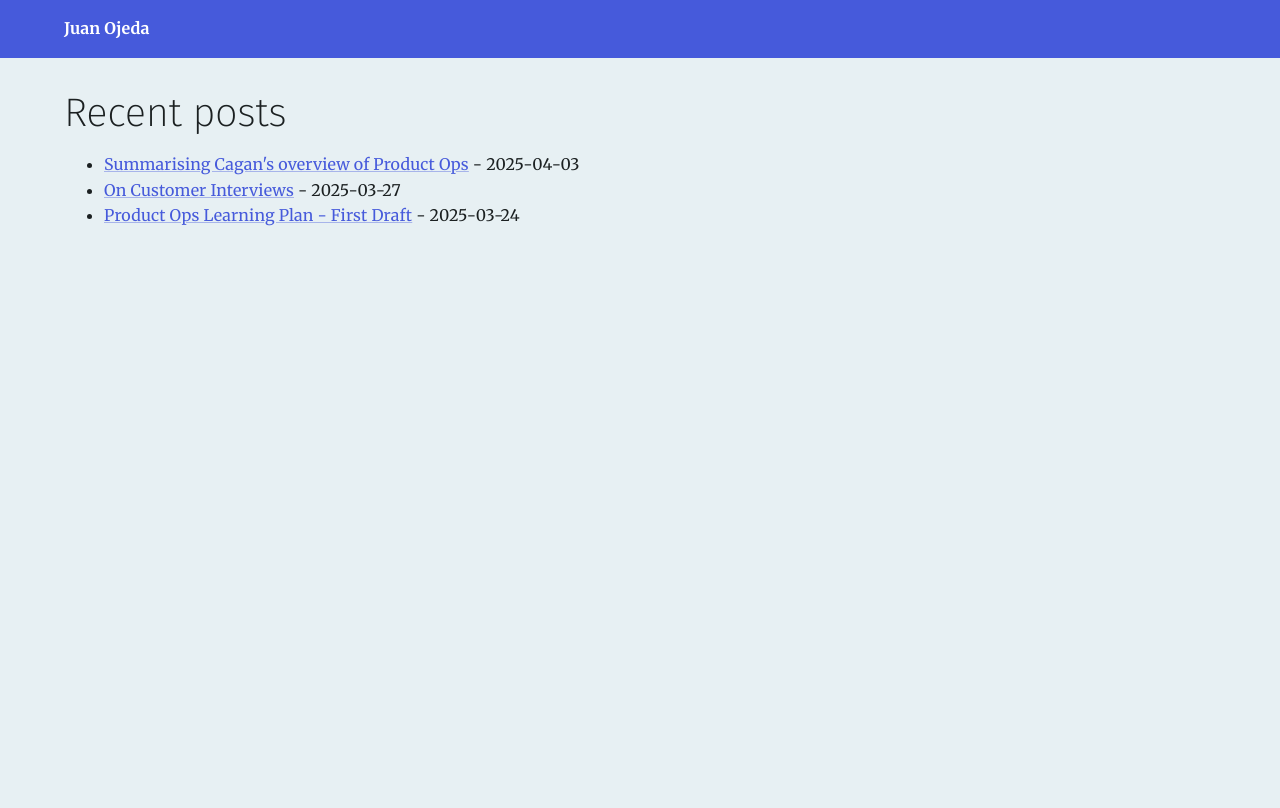
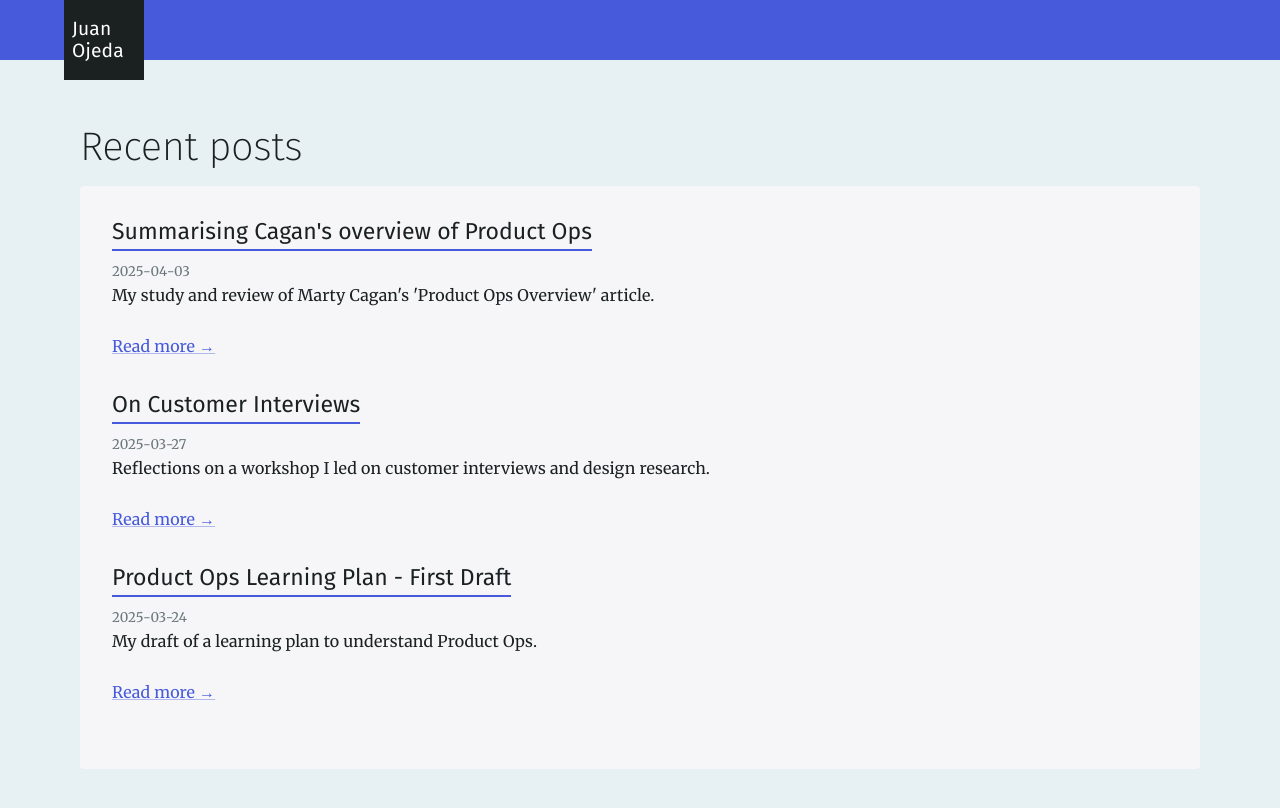
Before and after one commit to juanojeda/blog, a Next.js app: page / in a window 1280 px wide. Shown: the top 808 px of the page. Built offline with nearby package versions, Linux system fonts and the light colour scheme; what @mui/material-nextjs would draw is missing.

Commit message:
theme closer to juanojeda.com, add post summary =

```diff
--- a/src/app/HomePage.tsx
+++ b/src/app/HomePage.tsx
@@ -1,21 +1,32 @@
 'use client'
 import Typography from "@mui/material/Typography";
 import Link from "@mui/material/Link";
+import { Box, Paper } from "@mui/material";
 
 export default function HomePage({ posts }) {
   return (
-    <div>
+    <Box sx={{ p: 2 }}>
       <Typography variant="h2">Recent posts</Typography>
-      <ul>
+
+      <Paper elevation={0} sx={{ px: 4, py: 4, mb: 2 }}>
         {posts.map((post) => (
-          <li key={post.slug}>
-            <Link href={`/posts/${post.slug}`}>
-              {post.title}
-            </Link>
-            <Typography component={'span'} variant='body1'> - {post.date}</Typography>
-          </li>
+            <Box key={post.slug} sx={{ mb: 4 }}>
+              <Typography variant="h6" sx={{mt: 0}}>
+                <Link variant="h5" href={`/posts/${post.slug}`}>
+                  {post.title}
+                </Link>
+              </Typography>
+              <Typography component={'p'} variant='body2' color="text.secondary">{post.date}</Typography>
+              <Typography variant="body1" component="p">
+                {post.summary}
+              </Typography>
+              <Link href={`/posts/${post.slug}`}>
+                Read more →
+              </Link>
+            </Box>
         ))}
-      </ul>
-    </div>
+
+      </Paper>
+    </Box>
   );
 }
--- a/src/app/layout.tsx
+++ b/src/app/layout.tsx
@@ -1,7 +1,7 @@
 import {firaCode, firaSans, merriweather} from '@/components/fonts/fonts';import { ThemeProvider } from '@mui/material/styles';
 import {AppRouterCacheProvider} from "@mui/material-nextjs/v15-appRouter"
 import theme from '@/app/theme';
-import { AppBar, Box, Container, CssBaseline, Link, Typography } from '@mui/material';
+import { AppBar, Box, Container, CssBaseline, Link, Paper, Typography } from '@mui/material';
 
 const fontClasses = [
   firaSans.variable,
@@ -21,14 +21,17 @@ export default function RootLayout({
           <ThemeProvider theme={theme}>
             <CssBaseline />
             <AppBar elevation={0} position="static" sx={{
+              height: 60,
               py: 2,
             }}>
               <Container>
-                <Typography component="h1" variant="body1" sx={{mb: 0, fontWeight: 'bold'}}>
-                  <Link href="/" underline="none" color="inherit">
-                    Juan Ojeda
-                  </Link>
-                </Typography>
+                <Paper elevation={0} sx={{ p: 1, bgcolor: 'text.primary', width: 80, height: 80, display: "flex", alignItems: 'center', justifyContent: 'center', borderRadius: 0, position: "absolute", top: 0 }}>
+                  <Typography component="h1" variant="h6" color="white" margin="0">
+                    <Link href="/" underline="none" color="inherit">
+                      Juan Ojeda
+                    </Link>
+                  </Typography>
+                </Paper>
               </Container>
             </AppBar>
             <Box sx={{
--- a/src/app/theme.ts
+++ b/src/app/theme.ts
@@ -131,6 +131,21 @@ const theme = createTheme( baseTheme, {
       defaultProps: {
         component: NextLink,
       },
+      styleOverrides: {
+        root: {
+          variants: [
+            {
+              props: { variant: 'h5' },
+              style: {
+                color: baseTheme.palette.text.primary,
+                borderBottom: `${baseTheme.spacing(0.25)} solid ${baseTheme.palette.primary.main}`,
+                textDecoration: 'none',
+                paddingBottom: baseTheme.spacing(0.5),
+              }
+            }
+          ]
+        }
+      }
     },
     MuiButtonBase: {
       defaultProps: {
--- a/src/content/2025-03-24-product-ops.mdx
+++ b/src/content/2025-03-24-product-ops.mdx
@@ -4,6 +4,7 @@ date: "2025-03-24"
 tags:
   - product-ops
   - learning-plan
+summary: "My draft of a learning plan to understand Product Ops."
 ---
 Over the past few months, working at the current client has made me realise a couple of things:
 1. I am really interested in the field of Product and Product Operations, and
--- a/src/content/2025-03-27-on-customer-interviews.mdx
+++ b/src/content/2025-03-27-on-customer-interviews.mdx
@@ -6,6 +6,7 @@ tags:
   - design
   - research
   - learning
+summary: "Reflections on a workshop I led on customer interviews and design research."
 ---
 
 This week I had the opportunity to guide a workshop on rapid discovery, design, prototyping, customer research and iteration, and I observed a few things.
--- a/src/content/2025-04-03-summarising-cagans-overview-of-product-ops.mdx
+++ b/src/content/2025-04-03-summarising-cagans-overview-of-product-ops.mdx
@@ -6,6 +6,7 @@ tags:
   - learning-plan
   - summary
   - review
+summary: "My study and review of Marty Cagan's 'Product Ops Overview' article."
 ---
 This is my summary and review of [Marty Cagan's "Product Ops Overview" article](https://www.svpg.com/product-ops-overview/), from December 20, 2021.
 In this article, Cagan outlines 6 different "shapes" that Product Ops can take in an organisation.
--- a/src/functions/getPosts.ts
+++ b/src/functions/getPosts.ts
@@ -9,13 +9,14 @@ export const getPosts = async () => {
   const posts = filenames.filter(filename => /.*.mdx/.test(filename)).map((filename) => {
     const filePath = path.join(postsDirectory, filename);
     const fileContents = fs.readFileSync(filePath, 'utf8');
-    const { data: {title, date, tags} } = matter(fileContents);
+    const { data: {title, date, tags, summary} } = matter(fileContents);
     const slug = filename.replace(/\.mdx$/, '');
     return {
       slug,
       title,
       date,
       tags: tags || [],
+      summary
     };
   }).sort(({date: aDate}, {date: bDate}) => aDate > bDate ? -1 : 1);
 
```
